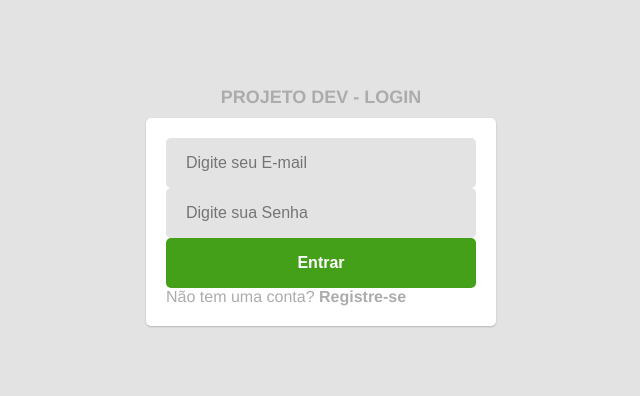
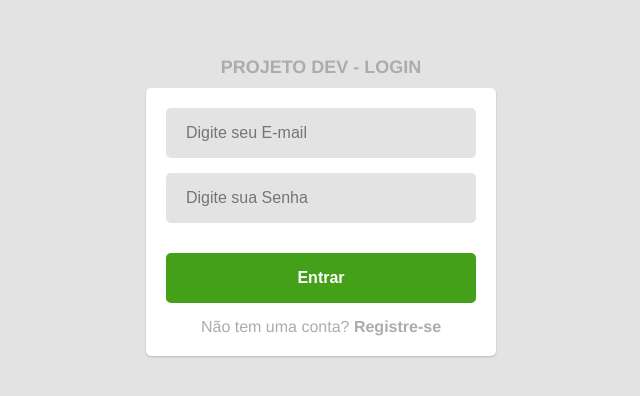
Before and after one commit to igorsaaquino/ProjetoDev, a React (Create React App) app: page / in a window 1280 px wide. Shown: the part 194-590 px from the top of the page, without its empty margins (319-959 px from the left). Built offline with nearby package versions, Linux system fonts and the light colour scheme; the HTML template or start-up script is replaced by a standard one.

Commit message:
fix: signup and signin button are working as expected

```diff
--- a/package.json
+++ b/package.json
@@ -11,7 +11,8 @@
     "react-router-dom": "^6.4.2",
     "react-scripts": "5.0.1",
     "styled-components": "^5.3.6",
-    "web-vitals": "^2.1.4"
+    "web-vitals": "^2.1.4",
+    "yarn": "^1.22.19"
   },
   "scripts": {
     "start": "react-scripts start",
--- a/src/components/Button/index.js
+++ b/src/components/Button/index.js
@@ -1,11 +1,11 @@
 import React from 'react';
 import * as C from "./styles";
 
-const Button = ({ Text, onClick, Type = "button"}) => {
+const Button = ({ Text, onClick, Type = "button" }) => {
   return (
-    <C.Button type={Type} onClick={()=>onclick}>
-        {Text}
-        </C.Button>
+    <C.Button type={Type} onClick={() => onClick()}>
+      {Text}
+    </C.Button>
   )
 }
 
--- a/src/pages/Signin/index.js
+++ b/src/pages/Signin/index.js
@@ -14,7 +14,8 @@ const Signin = () => {
   const [error, setError] = useState("");
 
   const handleLogin = () => {
-    if(!email | !senha){
+
+    if (!email | !senha) {
       setError("Preencha todos os campos");
       return;
     }
@@ -34,7 +35,6 @@ const Signin = () => {
     <C.Container>
       <C.Label>PROJETO DEV - LOGIN</C.Label>
       <C.Content>
-        <C.form>
         <Input
           type="text"
           placeholder="Digite seu E-mail"
@@ -52,7 +52,7 @@ const Signin = () => {
         />
 
         <C.labelError>{error}</C.labelError>
-        <Button Text="Entrar" onclick={handleLogin} />
+        <Button Text="Entrar" onClick={() => handleLogin()} />
 
         <C.LabelSignup>
           Não tem uma conta?
@@ -60,7 +60,6 @@ const Signin = () => {
             <Link to="/signup">&nbsp;Registre-se</Link>
           </C.Strong>
         </C.LabelSignup>
-        </C.form>
       </C.Content>
     </C.Container>
   );
--- a/src/pages/Signup/index.js
+++ b/src/pages/Signup/index.js
@@ -1,4 +1,4 @@
-import React, {useState} from 'react';
+import React, { useState } from 'react';
 import Input from '../../components/Input';
 import Button from '../../components/Button';
 import * as C from "./styles";
@@ -15,10 +15,10 @@ const Signup = () => {
   const { signup } = useAuth();
 
   const handleSignup = () => {
-    if(!email | !emailConf | !senha){
+    if (!email | !emailConf | !senha) {
       setError("Preencha todos os campos");
       return;
-    } else if (email !== emailConf){
+    } else if (email !== emailConf) {
       setError("Os e-mail inseridos são diferentes");
       return;
     };
@@ -58,7 +58,7 @@ const Signup = () => {
           onChange={(e) => [setSenha(e.target.value), setError("")]}
         />
         <C.labelError>{error}</C.labelError>
-        <Button Text="Inscrever-se" onclick={handleSignup} />
+        <Button Text="Inscrever-se" onClick={() => handleSignup()} />
         <C.LabelSignin>
           Já tem uma conta?
           <C.Strong>
```
Also changed, not shown: 2 other files (tests, documents, lock files or other folders). Lines whose indentation alone changed are shown as unchanged.
